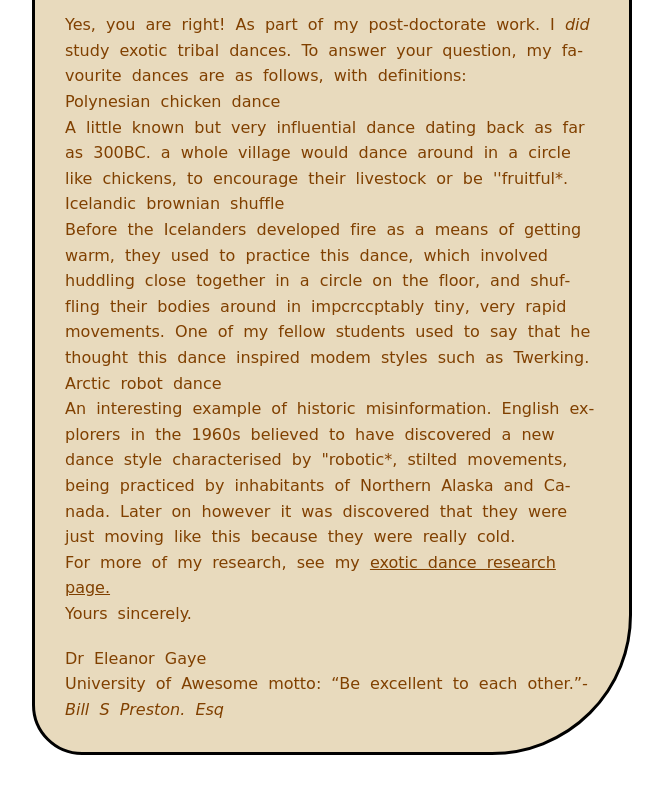
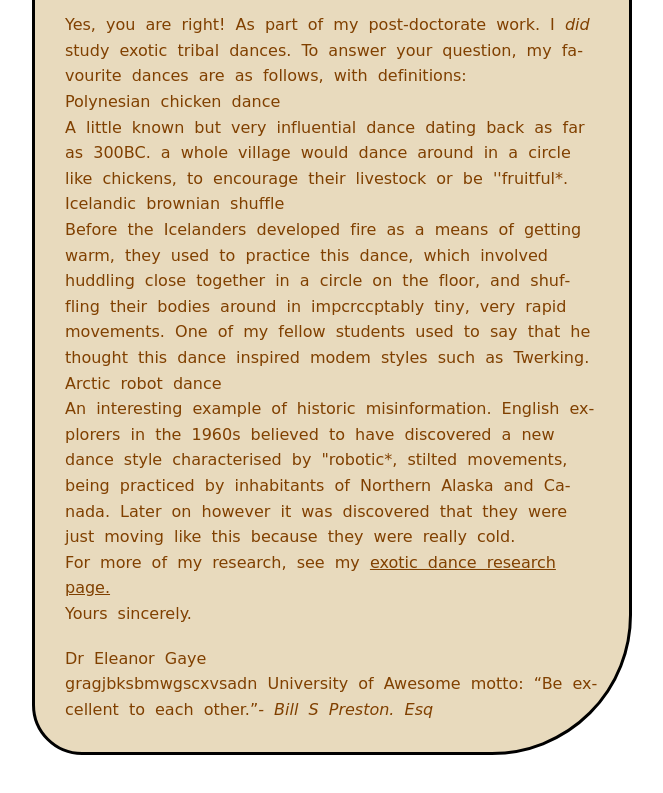
Before and after one commit to adrianMartinezTeba/repositoriadeldia3, a plain HTML site: page ejerobligado/index.html in a window 1280 px wide. Shown: the part 1693-2486 px from the top of the page, without its empty margins (288-951 px from the left). Drawn offline with Linux system fonts and the light colour scheme; a web font is replaced by a local one.

Commit message:
actualizacion

```diff
--- a/ejerobligado/index.html
+++ b/ejerobligado/index.html
@@ -120,7 +120,7 @@
     <br />
 
     <p>Dr Eleanor Gaye</p>
-    <p>
+    <p>gragjbksbmwgscxvsadn
       University of Awesome motto: <q>Be excellent to each other.</q
       ><span class="cursiva">- Bill S Preston. Esq</span>
     </p>
```
